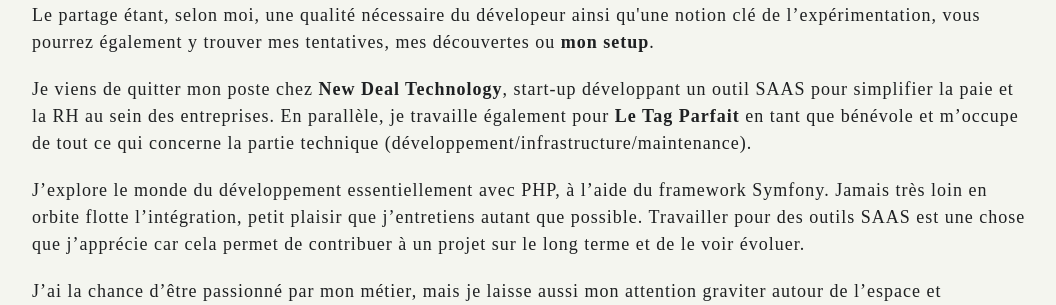
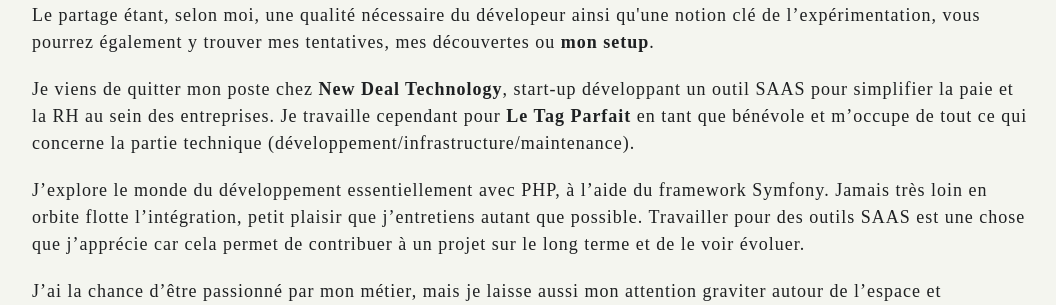
Before and after one commit to florianorineveu/v1, a Symfony app: template templates/front/about.html.twig in a window 1280 px wide. Shown: the part 790-1095 px from the top of the page, without its empty margins (108-1164 px from the left). Run offline with Twig, Linux system fonts and the light colour scheme; the template is opened without the code that fills it, so the values that code supplies are empty; style sheets or scripts are compiled from the project's sources; some libraries are stand-ins or nearby versions; some web fonts are replaced.

Commit message:
[content] Fix wording

```diff
--- a/templates/front/about.html.twig
+++ b/templates/front/about.html.twig
@@ -37,9 +37,9 @@
     </p>
     <p>
         Je viens de quitter mon poste chez <a href="{{ path('project', {'slug': 'newdeal'}) }}">New Deal
-        Technology</a>, start-up développant un outil SAAS pour simplifier la paie et la RH au sein des entreprises. En
-        parallèle, je travaille également pour <a href="{{ path('project', {'slug': 'le-tag-parfait'}) }}">Le
-        Tag Parfait</a> en tant que bénévole et m’occupe de tout ce qui concerne la partie technique
+        Technology</a>, start-up développant un outil SAAS pour simplifier la paie et la RH au sein des entreprises. Je
+        travaille cependant pour <a href="{{ path('project', {'slug': 'le-tag-parfait'}) }}">Le Tag Parfait</a>
+        en tant que bénévole et m’occupe de tout ce qui concerne la partie technique
         (développement/infrastructure/maintenance).
     </p>
     <p>
```
